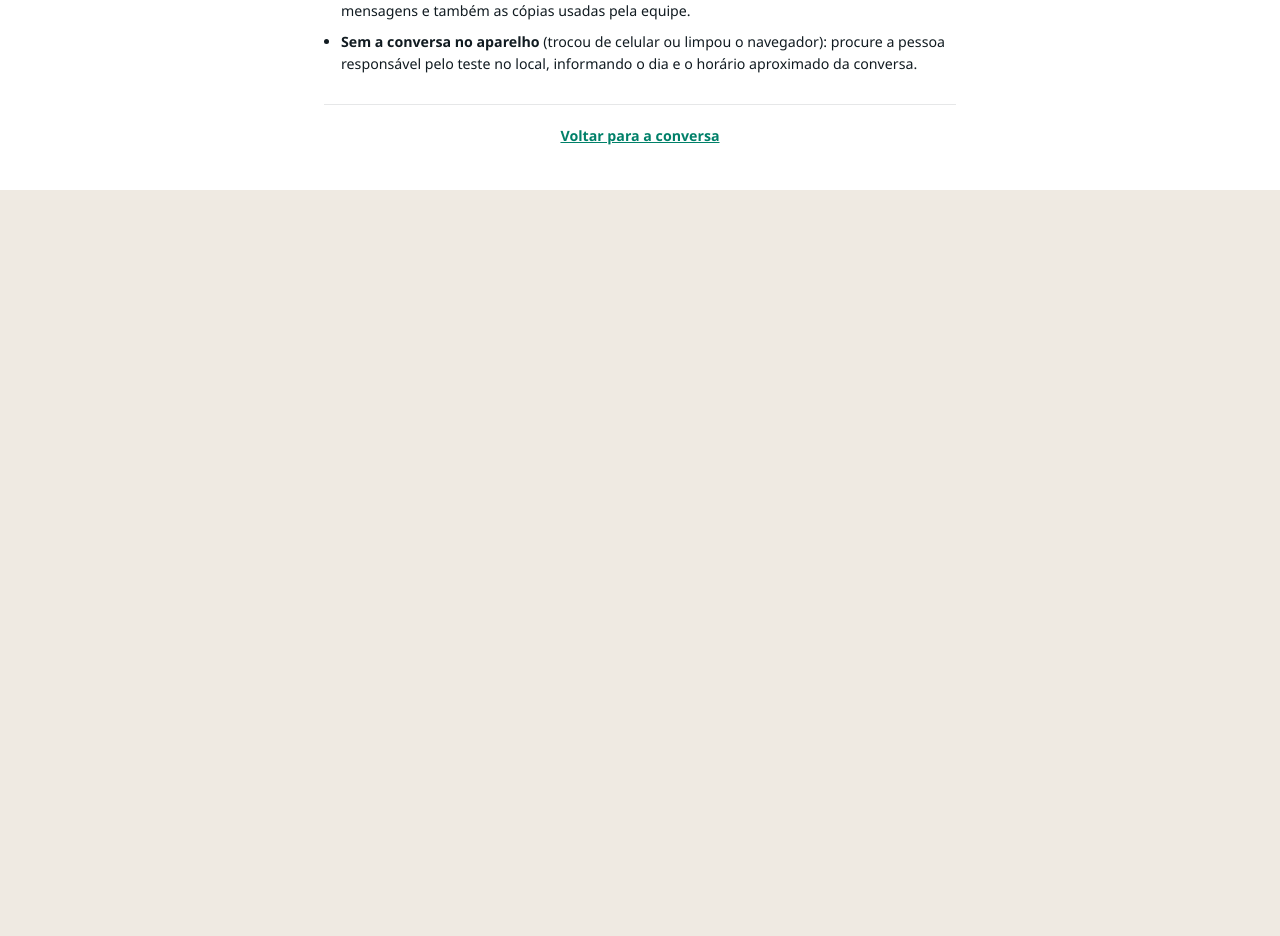
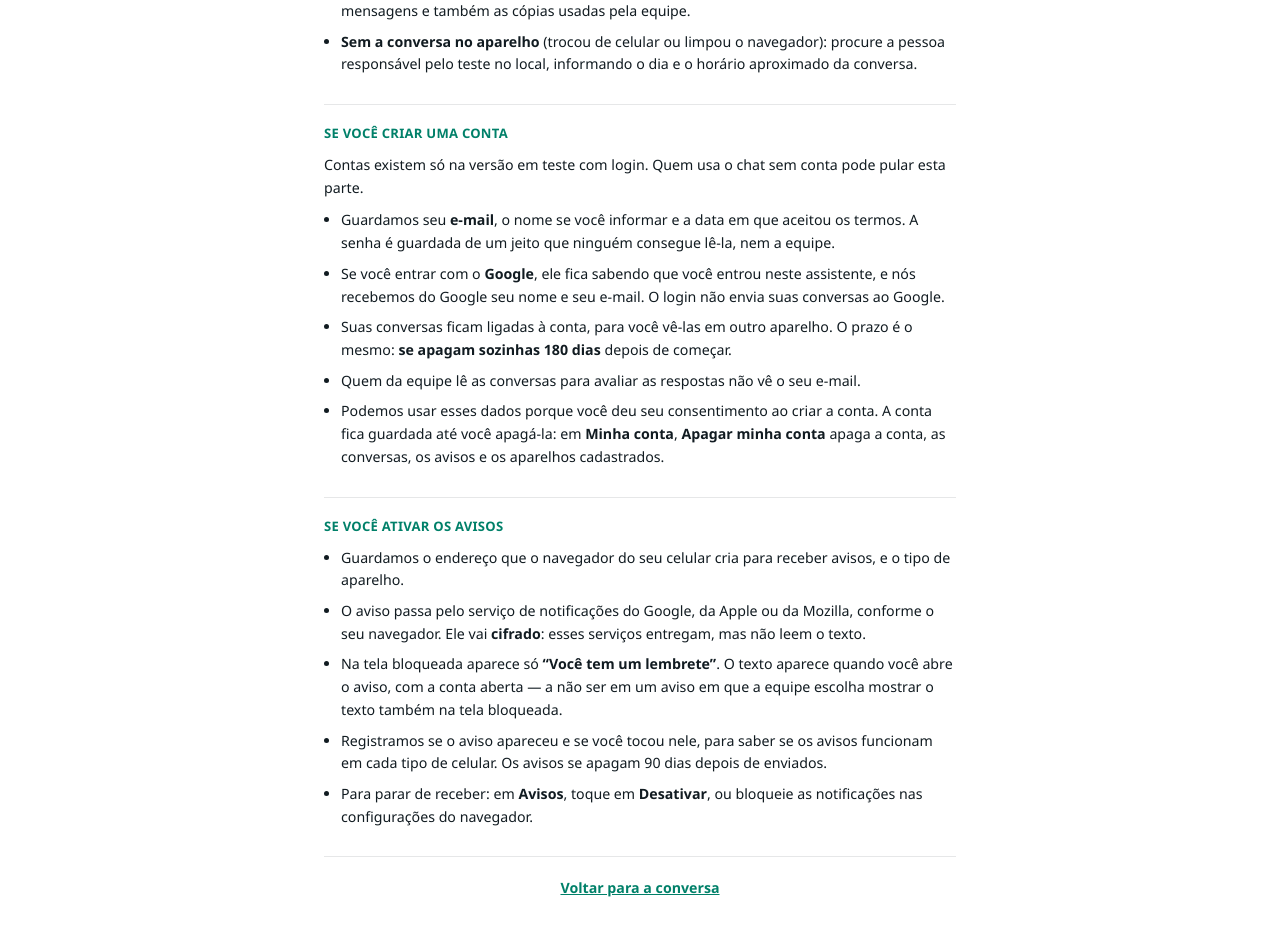
Before and after one commit to LucMazarJR/chatbot-docs, a Next.js app in the folder pwa/: page /privacidade in a window 1280 px wide. Shown: the part 1440-2376 px from the top of the page. Before the commit the page ends 1630 px from the top, so only its background shows below. Built offline with nearby package versions, Linux system fonts and the light colour scheme.

Commit message:
feat(pwa): politica de privacidade cobre conta e avisos
O cadastro do staging aponta para esta pagina, e o aceite dado la
precisa se referir a algo escrito. So promete o que o sistema cumpre:
prazo lido do ambiente, texto discreto na tela bloqueada, como parar.

```diff
--- a/pwa/src/app/privacidade/page.tsx
+++ b/pwa/src/app/privacidade/page.tsx
@@ -151,6 +151,65 @@ export default function Privacidade() {
           </ul>
         </section>
 
+        {/* As duas seções abaixo valem só para o ambiente de testes com conta
+            (/staging). O cadastro de lá aponta para esta página, e o aceite
+            dado ali precisa se referir a algo escrito. */}
+        <section>
+          <h2>Se você criar uma conta</h2>
+          <p>
+            Contas existem só na versão em teste com login. Quem usa o chat sem conta pode pular
+            esta parte.
+          </p>
+          <ul>
+            <li>
+              Guardamos seu <b>e-mail</b>, o nome se você informar e a data em que aceitou os termos.
+              A senha é guardada de um jeito que ninguém consegue lê-la, nem a equipe.
+            </li>
+            <li>
+              Se você entrar com o <b>Google</b>, ele fica sabendo que você entrou neste assistente, e
+              nós recebemos do Google seu nome e seu e-mail. O login não envia suas conversas ao
+              Google.
+            </li>
+            <li>
+              Suas conversas ficam ligadas à conta, para você vê-las em outro aparelho. O prazo é o
+              mesmo: <b>se apagam sozinhas {dias} dias</b> depois de começar.
+            </li>
+            <li>Quem da equipe lê as conversas para avaliar as respostas não vê o seu e-mail.</li>
+            <li>
+              Podemos usar esses dados porque você deu seu consentimento ao criar a conta. A conta fica
+              guardada até você apagá-la: em <b>Minha conta</b>, <b>Apagar minha conta</b> apaga a
+              conta, as conversas, os avisos e os aparelhos cadastrados.
+            </li>
+          </ul>
+        </section>
+
+        <section>
+          <h2>Se você ativar os avisos</h2>
+          <ul>
+            <li>
+              Guardamos o endereço que o navegador do seu celular cria para receber avisos, e o tipo
+              de aparelho.
+            </li>
+            <li>
+              O aviso passa pelo serviço de notificações do Google, da Apple ou da Mozilla, conforme o
+              seu navegador. Ele vai <b>cifrado</b>: esses serviços entregam, mas não leem o texto.
+            </li>
+            <li>
+              Na tela bloqueada aparece só <b>“Você tem um lembrete”</b>. O texto aparece quando você
+              abre o aviso, com a conta aberta — a não ser em um aviso em que a equipe escolha mostrar
+              o texto também na tela bloqueada.
+            </li>
+            <li>
+              Registramos se o aviso apareceu e se você tocou nele, para saber se os avisos funcionam
+              em cada tipo de celular. Os avisos se apagam 90 dias depois de enviados.
+            </li>
+            <li>
+              Para parar de receber: em <b>Avisos</b>, toque em <b>Desativar</b>, ou bloqueie as
+              notificações nas configurações do navegador.
+            </li>
+          </ul>
+        </section>
+
         <p className="privacidade-voltar">
           <Link href="/">Voltar para a conversa</Link>
         </p>
```
